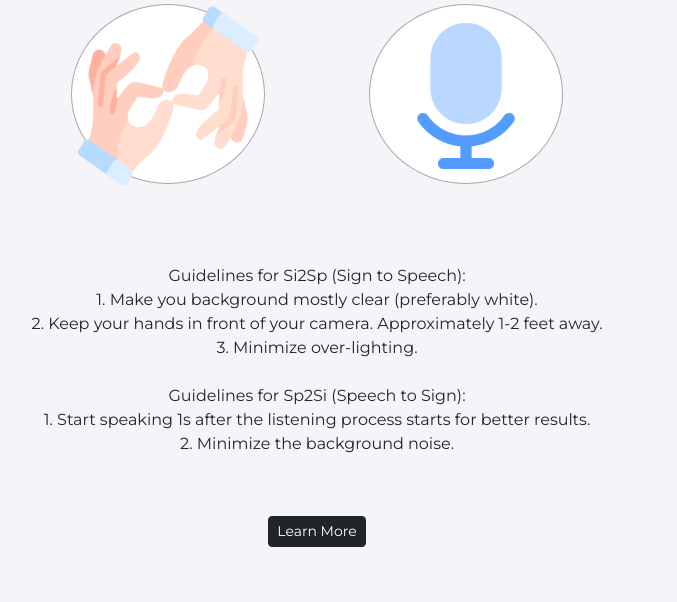
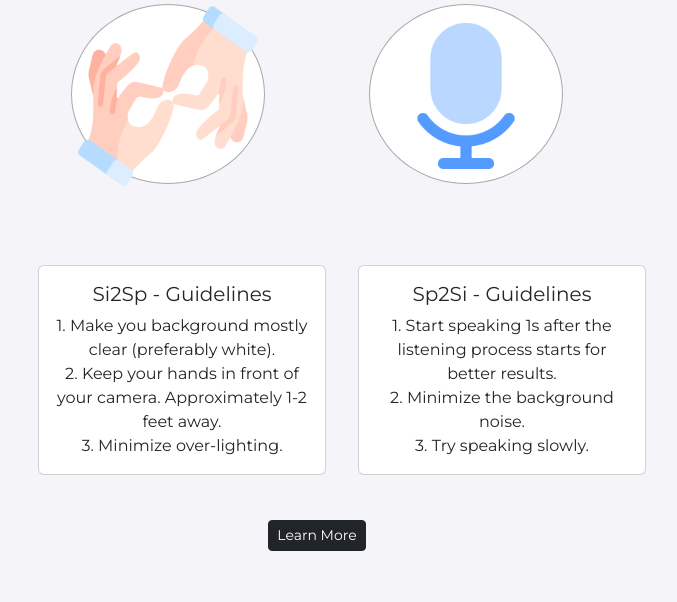
Before and after one commit to soumyagautam/Sign-Sense, a Flask app: page / in a window 1280 px wide. Shown: the part 198-800 px from the top of the page, without its empty margins (323-1000 px from the left). Run offline with Flask 3, Linux system fonts and the light colour scheme; parts of the project's set-up code (start-up, migrations or seed data) failed here and were passed over.

Commit message:
Update index.html

```diff
--- a/Web_Version/templates/index.html
+++ b/Web_Version/templates/index.html
@@ -29,18 +29,35 @@
   </form>
 
   <div class="instructions">
-    <p class="instructions-sub">
-      Guidelines for Si2Sp (Sign to Speech):<br>
-        1. Make you background mostly clear (preferably white).<br>
-        2. Keep your hands in front of your camera. Approximately 1-2 feet away.<br>
-        3. Minimize over-lighting.<br>
-      <br>
-      Guidelines for Sp2Si (Speech to Sign):<br>
-        1. Start speaking 1s after the listening process starts for better results.<br>
-        2. Minimize the background noise.
-    </p>
+    <table>
+      <tr>
+        <td>
+          <div class="card instruction" style="width: 18rem;">
+            <div class="card-body">
+              <h5 class="card-title">Si2Sp - Guidelines</h5>
+              <p class="card-text">
+                1. Make you background mostly clear (preferably white).<br>
+                2. Keep your hands in front of your camera. Approximately 1-2 feet away.<br>
+                3. Minimize over-lighting.
+              </p>
+            </div>
+          </div>
+        </td>
+        <td>
+          <div class="card" style="width: 18rem;">
+            <div class="card-body">
+              <h5 class="card-title">Sp2Si - Guidelines</h5>
+              <p class="card-text">
+                1. Start speaking 1s after the listening process starts for better results.<br>
+                2. Minimize the background noise.<br>
+                3. Try speaking slowly.
+              </p>
+            </div>
+          </div>
+        </td>
+      </tr>
+    </table>
   </div>
-
 
   <br><a href="info.html" target="_blank" class="btn btn-sm btn-foot btn-dark">Learn More</a>
 </body>
```
